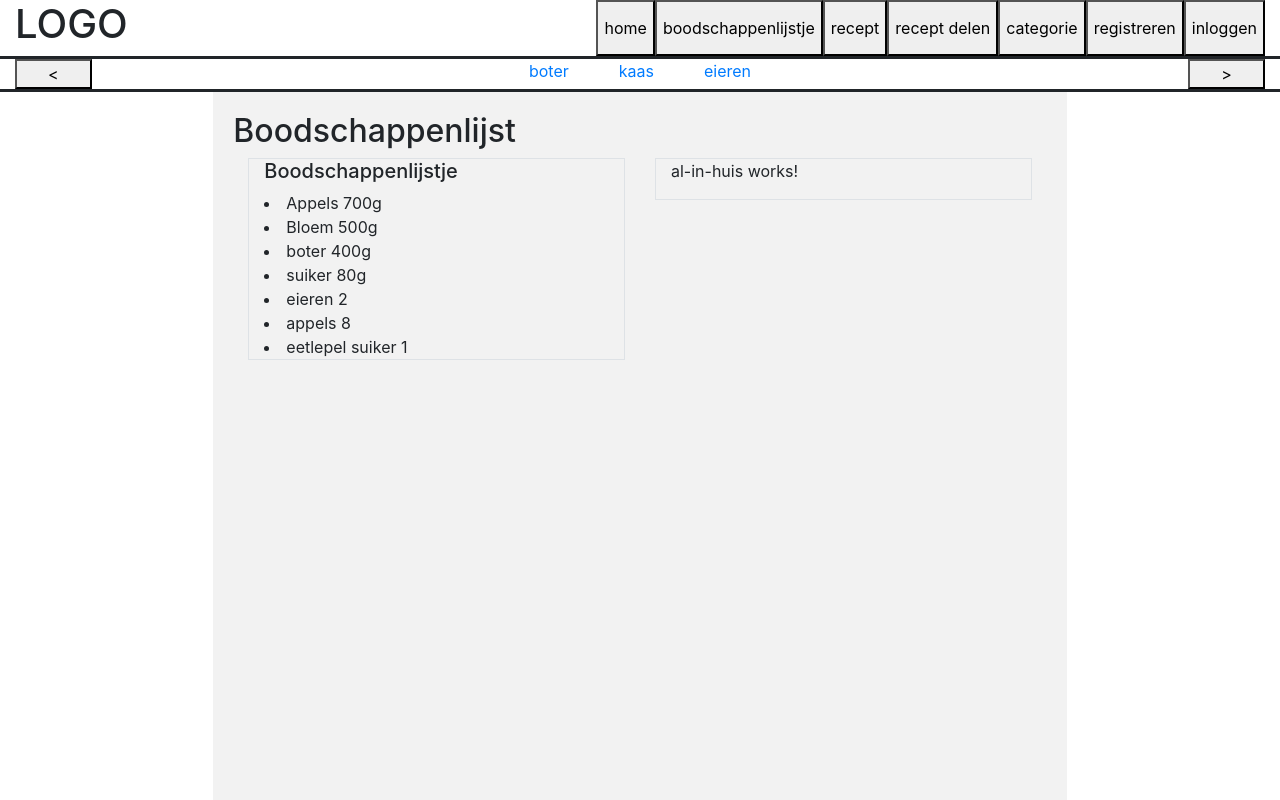
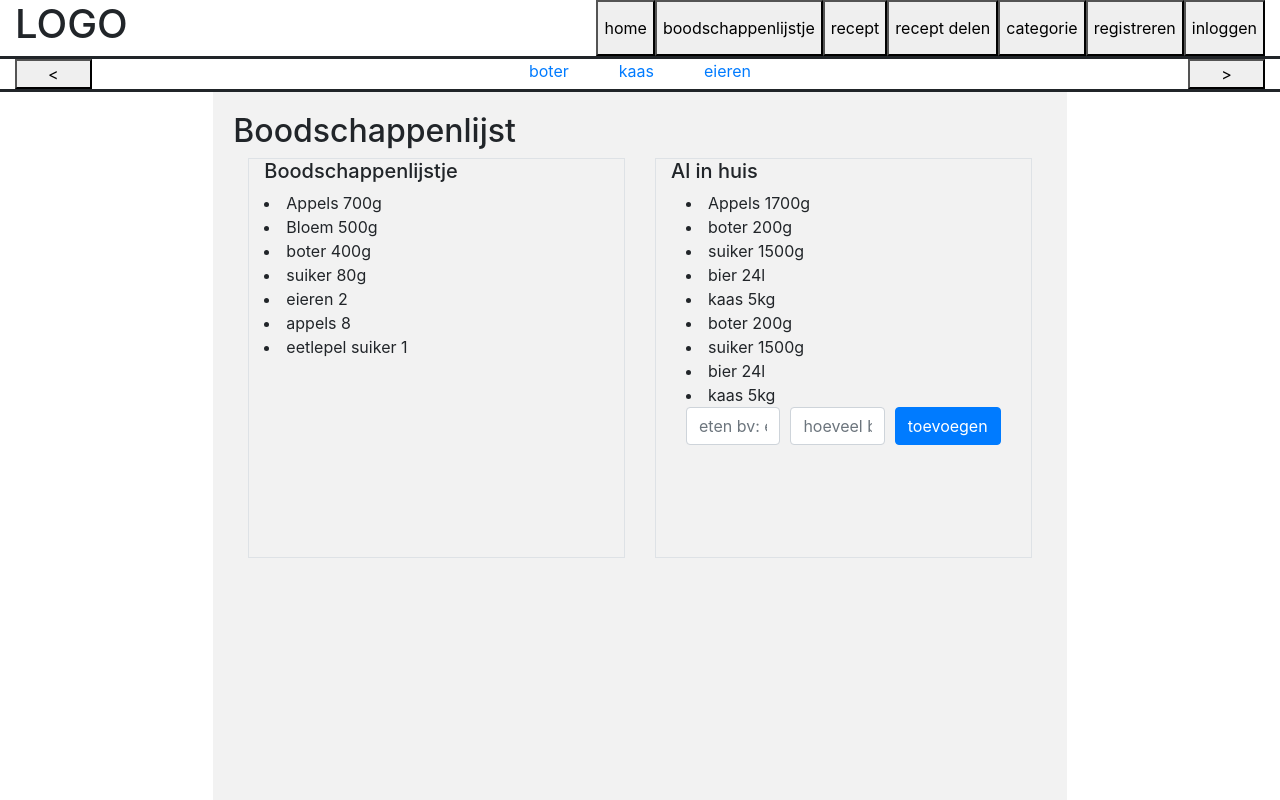
Before and after one commit to Wiebrenvd/Project-2.4, an Angular app in the folder receptenWebsite/: page /boodschappenlijstje in a window 1280 px wide. Shown: the top 800 px of the page. Built offline with nearby package versions, Linux system fonts and the light colour scheme.

Commit message:
[add] al in huis
begin in html voor al in huis

```diff
--- a/receptenWebsite/src/app/al-in-huis/al-in-huis.component.html
+++ b/receptenWebsite/src/app/al-in-huis/al-in-huis.component.html
@@ -1 +1,29 @@
-<p>al-in-huis works!</p>
+<div class="container-fluid border" style="height: 400px">
+  <div>
+    <h5>Al in huis</h5>
+  </div>
+  <div class="row-md-8">
+    <div class="col">
+      <li *ngFor="let ingredient of alInHuis">
+        {{ ingredient.name }} {{ingredient.amount}}
+      </li>
+    </div>
+  </div>
+  <div class="row-md-4">
+    <div class="col">
+      <form>
+        <div class="form-row">
+          <div class="col">
+            <input type="text" name="name" class="form-control" placeholder="eten bv: eieren">
+          </div>
+          <div class="col">
+            <input type="text" name="amount" class="form-control" placeholder="hoeveel bv: 1l">
+          </div>
+          <div class="col">
+            <button onclick="toevoegen()" class="btn btn-primary">toevoegen</button>
+          </div>
+        </div>
+      </form>
+    </div>
+  </div>
+</div>
--- a/receptenWebsite/src/app/al-in-huis/al-in-huis.component.ts
+++ b/receptenWebsite/src/app/al-in-huis/al-in-huis.component.ts
@@ -1,5 +1,7 @@
 import { Component, OnInit } from '@angular/core';
 import { Ingredient } from '../ingredienten/ingredienten';
+import { UserDataService } from '../user-data.service';
+import { FormBuilder } from '@angular/forms';
 
 @Component({
   selector: 'app-al-in-huis',
@@ -7,14 +9,21 @@ import { Ingredient } from '../ingredienten/ingredienten';
   styleUrls: ['./al-in-huis.component.css']
 })
 export class AlInHuisComponent implements OnInit {
-
-  constructor() { }
-
   alInHuis: Ingredient[];
 
+  constructor(private userDataService: UserDataService) { }
+  ngOnInit(): void {
+    this.getInHuis();
+  }
 
+  getInHuis(): void{
+    this.userDataService.getInHuis().subscribe(alInHuis => this.alInHuis = alInHuis);
+  }
 
-  ngOnInit(): void {
+  toevoegen(): void{
+    this.alInHuis.push(new Ingredient(document.getElementById('name').innerText, document.getElementById('amount').innerText));
+    console.log(document.getElementById('name').innerText);
+    console.log('test');
   }
 
 }
--- a/receptenWebsite/src/app/boodschappenlijst/boodschappenlijst.component.html
+++ b/receptenWebsite/src/app/boodschappenlijst/boodschappenlijst.component.html
@@ -1,15 +1,13 @@
 <h2>Boodschappenlijst</h2>
 <div class="container-fluid">
-  <div class="row mb-3">
+  <div class="row mb-6">
     <div class="col-md-6">
-      <div class="container-fluid border">
+      <div class="container-fluid border" style="height: 100%">
         <app-boodschappenlijstje></app-boodschappenlijstje>
       </div>
     </div>
     <div class="col-md-6">
-      <div class="container-fluid border">
-        <app-al-in-huis></app-al-in-huis>
-      </div>
+      <app-al-in-huis></app-al-in-huis>
     </div>
   </div>
 </div>
--- /dev/null
+++ b/receptenWebsite/src/app/mock-userData.ts
@@ -0,0 +1,13 @@
+import {Ingredient} from './ingredienten/ingredienten';
+
+export const inHuis = [
+  new Ingredient('Appels', '1700g'),
+  new Ingredient('boter', '200g'),
+  new Ingredient('suiker', '1500g'),
+  new Ingredient('bier', '24l'),
+  new Ingredient('kaas', '5kg'),
+  new Ingredient('boter', '200g'),
+  new Ingredient('suiker', '1500g'),
+  new Ingredient('bier', '24l'),
+  new Ingredient('kaas', '5kg')
+];
--- /dev/null
+++ b/receptenWebsite/src/app/user-data.service.ts
@@ -0,0 +1,15 @@
+import { Injectable } from '@angular/core';
+import { Observable, of } from 'rxjs';
+import { inHuis } from './mock-userData';
+import { Ingredient} from './ingredienten/ingredienten';
+
+@Injectable({
+  providedIn: 'root'
+})
+export class UserDataService {
+
+  constructor() { }
+  getInHuis(): Observable<Ingredient[]> {
+    return of(inHuis);
+  }
+}
```
Also changed, not shown: 1 other file (tests, documents, lock files or other folders).
